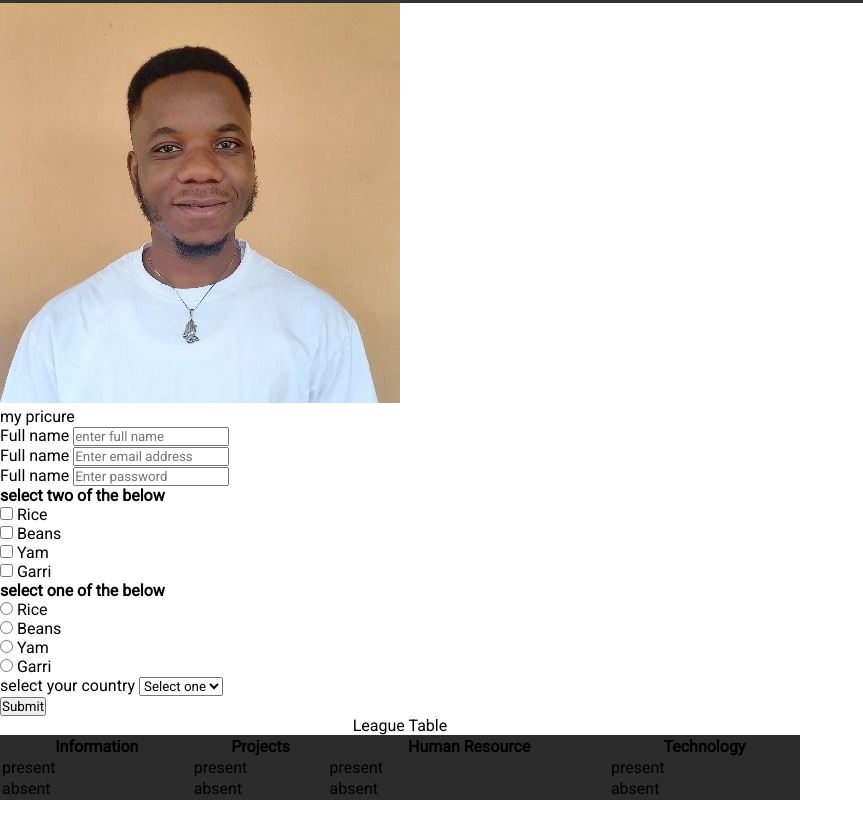
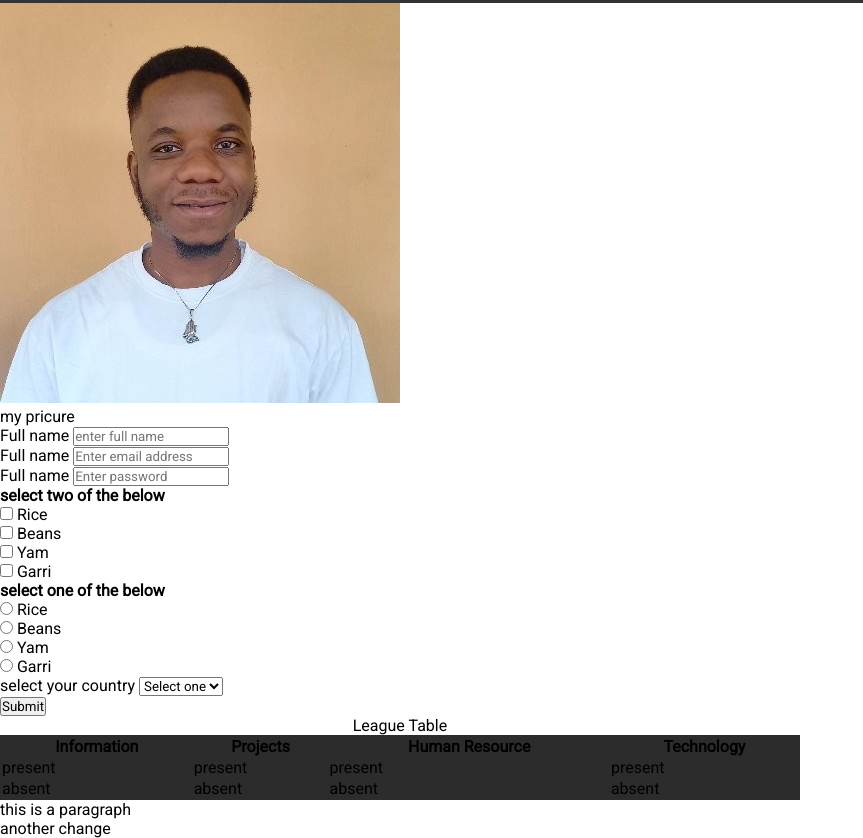
Before and after one commit to fitage/Firstcode-isaac, a plain HTML site: page index.html in a window 1280 px wide. Shown: the part 590-1428 px from the top of the page, without its empty margins (0-863 px from the left). Before the commit the page ends 1390 px from the top, so only its background shows below. Drawn offline with Linux system fonts and the light colour scheme.

Commit message:
second version

```diff
--- a/index.html
+++ b/index.html
@@ -146,6 +146,9 @@
     </tbody>
   </table>
 
+  <p>this is a paragraph</p>
+  <p>another change</p>
+
 
 
 
```
